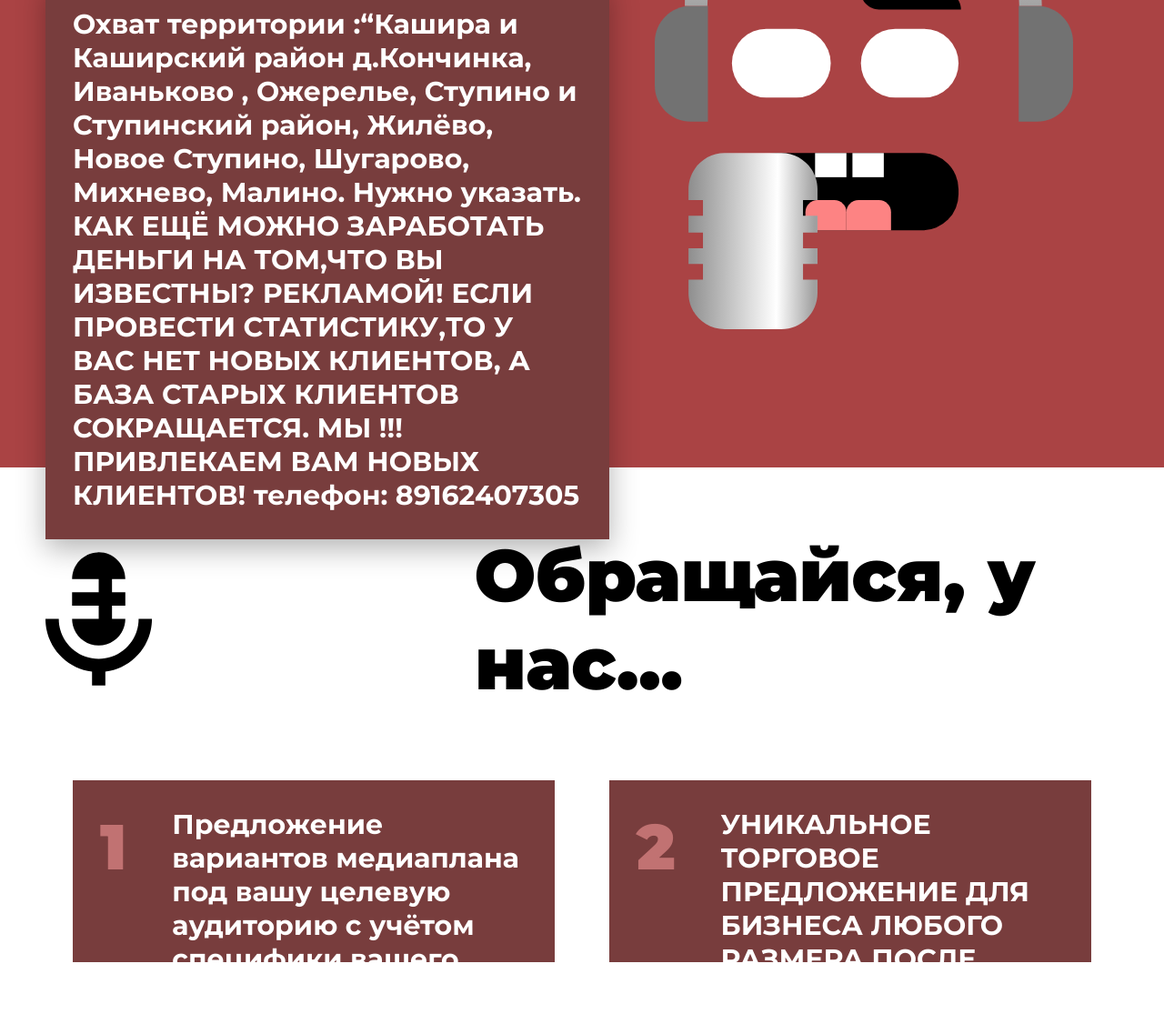
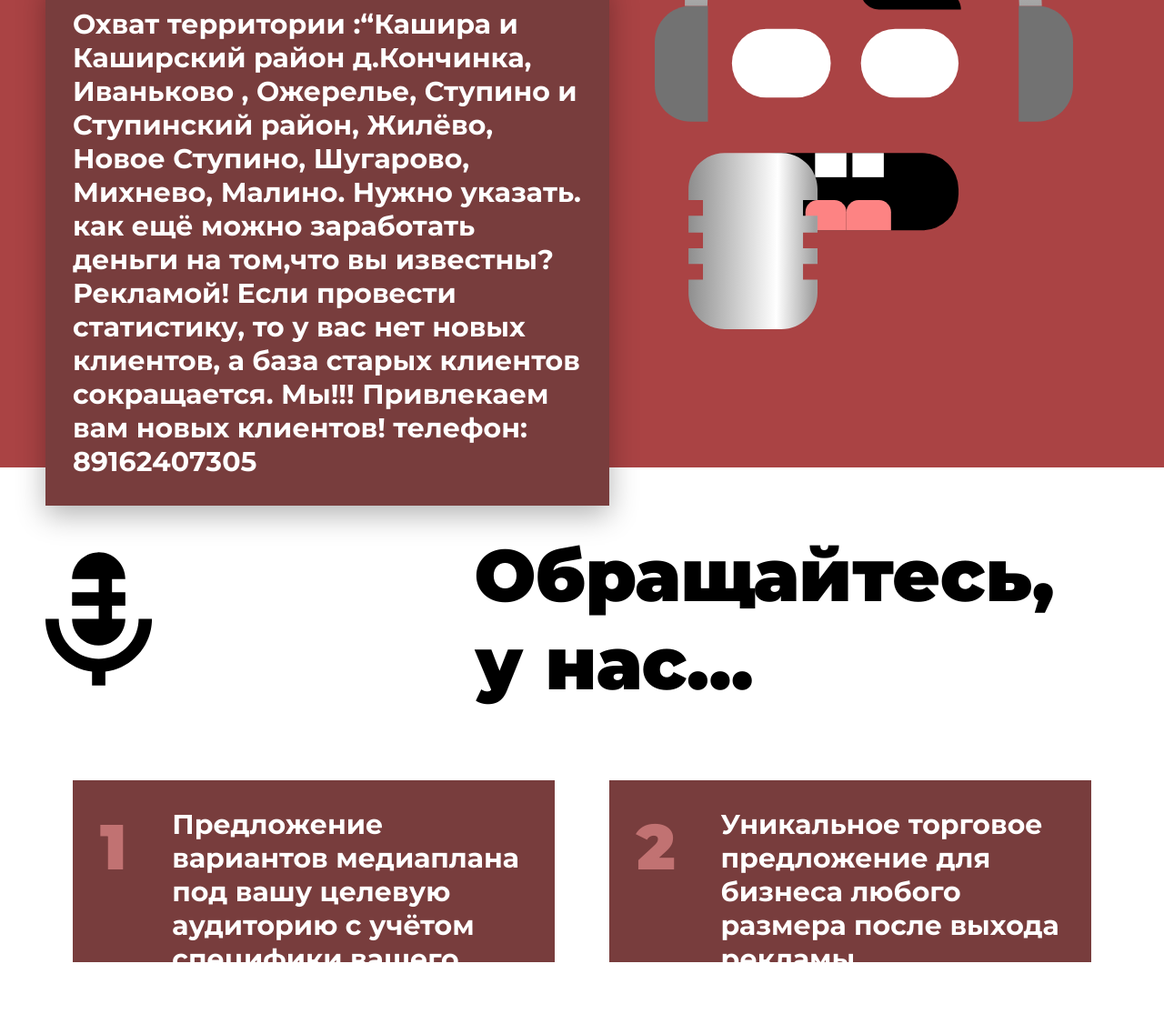
Before and after one commit to mark080428/Olimpiada2, a plain HTML site: page index.html in a window 1280 px wide. Shown: the part 1086-2201 px from the top of the page at 91% size. Drawn offline with Linux system fonts and the light colour scheme.

Commit message:
Add files via upload

```diff
--- a/index.html
+++ b/index.html
@@ -33,7 +33,7 @@
             <h2 class="about-title">Пишись у нас</h2>
             <p class="about-text">Охват территории  :“Кашира и Каширский район д.Кончинка, Иваньково ,
                 Ожерелье, Ступино и Ступинский район, Жилёво, Новое Ступино, Шугарово, Михнево,  Малино. Нужно указать.
-                КАК ЕЩЁ МОЖНО ЗАРАБОТАТЬ ДЕНЬГИ НА ТОМ,ЧТО ВЫ ИЗВЕСТНЫ? РЕКЛАМОЙ! ЕСЛИ ПРОВЕСТИ СТАТИСТИКУ,ТО У ВАС НЕТ НОВЫХ КЛИЕНТОВ, А БАЗА СТАРЫХ КЛИЕНТОВ СОКРАЩАЕТСЯ. МЫ !!!ПРИВЛЕКАЕМ ВАМ НОВЫХ КЛИЕНТОВ! телефон: 89162407305
+                как ещё можно заработать деньги на том,что вы известны? Рекламой! Если провести статистику, то у вас нет новых клиентов, а база старых клиентов сокращается. Мы!!! Привлекаем вам новых клиентов! телефон: 89162407305
             </p>
         </div>
         <div class="about-right">
@@ -44,7 +44,7 @@
     <div class="advantages" id="advantages">
         <div class="advantages-title">
             <img src="img/advantages-icon-microphone.svg" alt="microphone" class="advantages-title-icon">
-            <h1 class="advantages-title-text">Обращайся, у нас...</h1>
+            <h1 class="advantages-title-text">Обращайтесь, у нас...</h1>
         </div>
         <div class="advantages-cards-container">
             <div class="advantages-card card-1">
@@ -53,8 +53,8 @@
             </div>
             <div class="advantages-card card-2">
                 <p class="adv-card-number">2</p>
-                <p class="adv-card-text">УНИКАЛЬНОЕ ТОРГОВОЕ ПРЕДЛОЖЕНИЕ ДЛЯ БИЗНЕСА ЛЮБОГО РАЗМЕРА
-                    ПОСЛЕ ВЫХОДА РЕКЛАМЫ.
+                <p class="adv-card-text">Уникальное торговое предложение для бизнеса любого размера
+                    после выхода рекламы.
                 </p>
             </div>
             <div class="advantages-card card-3">
@@ -76,7 +76,8 @@
                <li>Лучшее оборудование</li>
                <li>Профессионалы в команде</li>
                <li>Любовь к хорошей музыке</li>
-               <li>Генеральный директор; Чугуева Лина Ивановна</li>
+               <li>Генеральный директор Чугуева Лина Ивановна</li>
+               <li>телефон 89162407305</li>
            </ul>
         </div>
     </div>
```
